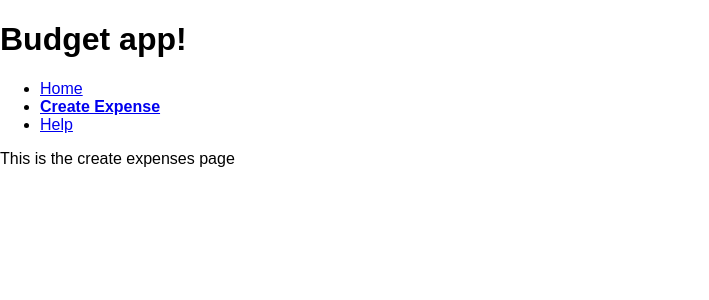
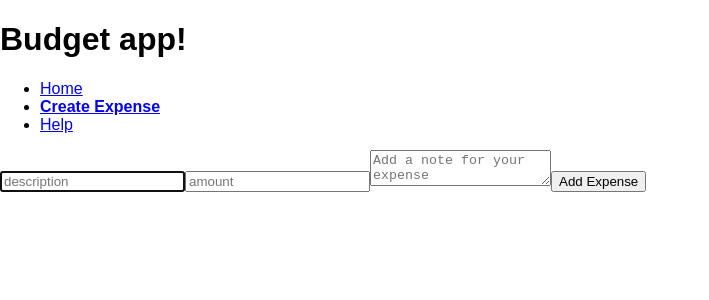
Before and after one commit to benhalverson/react-budget-app, a React (Create React App) app: page /create in a window 1280 px wide. Shown: the top 300 px of the page, without its empty margins (0-709 px from the left). Built offline with nearby package versions, Linux system fonts and the light colour scheme.

Commit message:
feat(uiForm): setup basic html for 3 inputs

```diff
--- a/src/components/CreateExpensePage.js
+++ b/src/components/CreateExpensePage.js
@@ -1,8 +1,9 @@
 import React from 'react'
+import ExpenseForm from './ExpenseForm';
 
 const CreateExpensesPage = () => (
   <div>
-    This is the create expenses page
+    <ExpenseForm/>
   </div>
 );
 
--- /dev/null
+++ b/src/components/ExpenseForm.js
@@ -0,0 +1,61 @@
+import React, { Component } from 'react'
+
+class ExpenseForm extends Component {
+  state = {
+    description: '',
+    note: '',
+    amount: ''
+  }
+
+  // onAmountChange = (e) => {
+  //   const amount = e.target.value;
+  //   if(amount.match(/^\d*(\.\d{0,2}?$)/)) {
+  //     this.setState(() => ({ amount }));
+  //   }
+  // }
+
+  onAmountChange = (e) => {
+    const amount = e.target.value;
+
+    if (amount.match(/^\d*(\.\d{0,2})?$/)) {
+      this.setState(() => ({ amount }));
+    }
+  };
+  onNoteChange = (e) => {
+    const note = e.target.value;
+    this.setState(() => ({ note }));
+  }
+  onDescriptionChange = (e) => {
+    const description = e.target.value;
+    this.setState(() => ({ description }));
+  }
+  render() {
+    return(
+      <div>
+        <form>
+          <input
+            type="text"
+            placeholder="description"
+            autoFocus
+            value={this.state.description}
+            onChange={this.onDescriptionChange}
+          />
+          <input
+            type="text"
+            placeholder="amount"
+            value={this.state.amount}
+            onChange={this.onAmountChange}
+          />
+          <textarea
+            placeholder="Add a note for your expense"
+            value={this.state.note}
+            onChange={this.onNoteChange}
+          ></textarea>
+          <button>Add Expense</button>
+        </form>
+      </div>
+    )
+  }
+}
+
+export default ExpenseForm;
```
